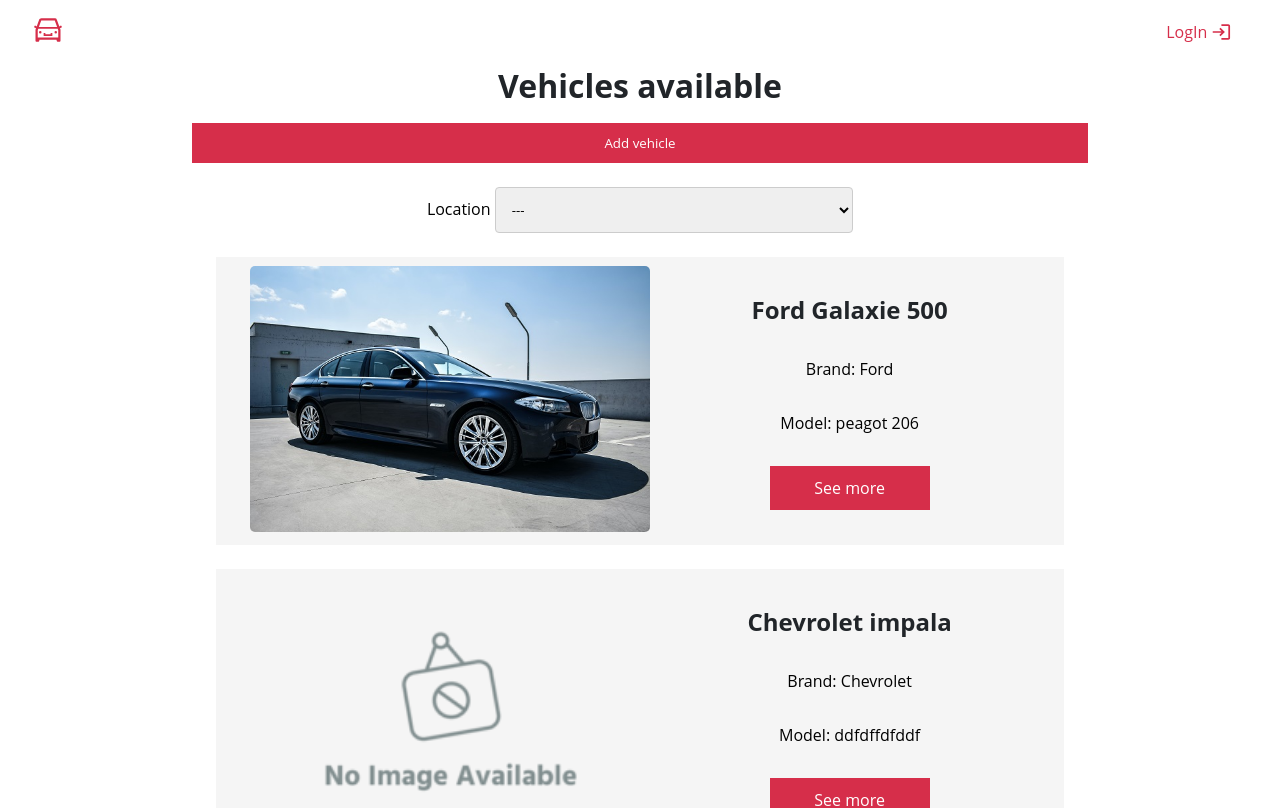
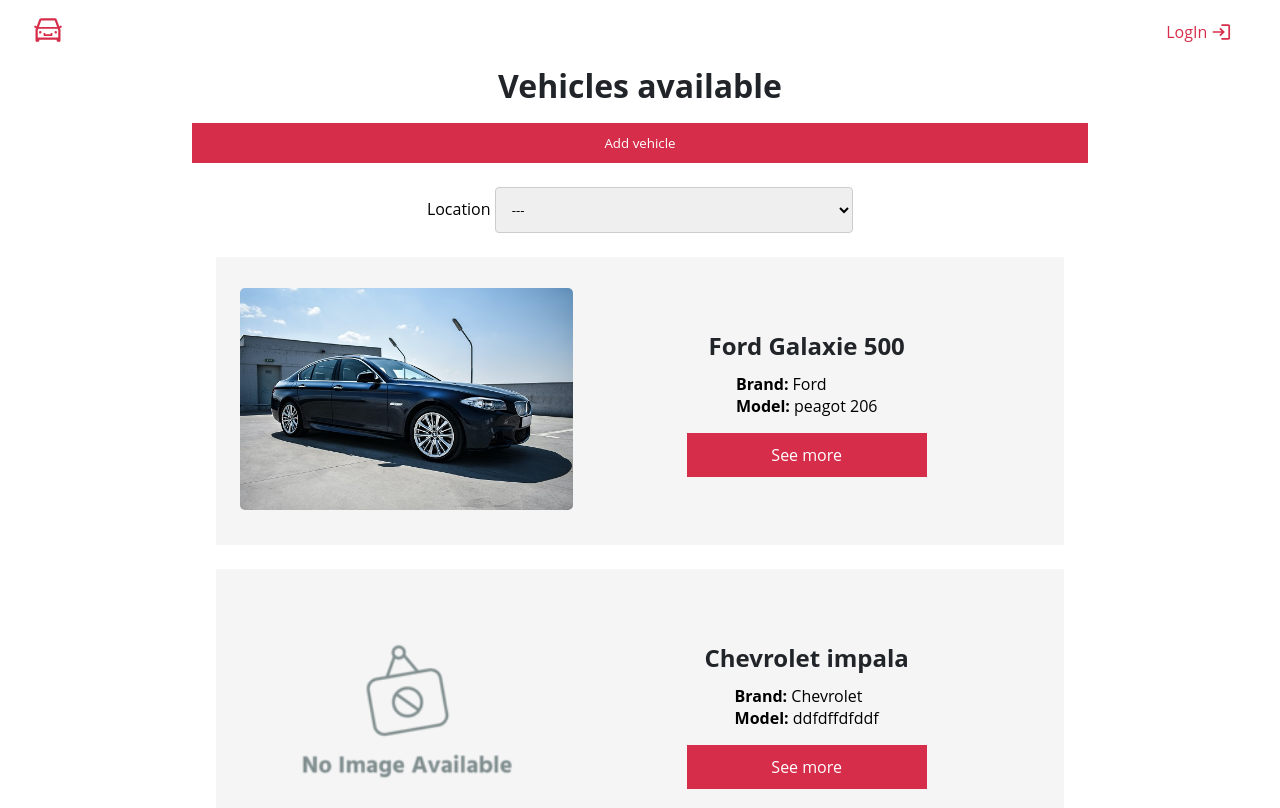
Before and after one commit to nevinalisheva/Berlinale-FMA, a Next.js app: page /vehicles in a window 1280 px wide. Shown: the top 808 px of the page. Built offline with nearby package versions, Linux system fonts and the light colour scheme.

Commit message:
fixed design vehicule list and admin profil

```diff
--- a/components/addVehicule/AddVehicule.js
+++ b/components/addVehicule/AddVehicule.js
@@ -132,7 +132,7 @@
           </div>
         </div>
 
-        <input className="button" type="submit" value="Add Vehicule" />
+        <input className="button" type="submit" value="Add Vehicle" />
       </form>
     </div>
   );
--- a/components/addVehicule/AddVehicule.module.css
+++ b/components/addVehicule/AddVehicule.module.css
@@ -2,6 +2,7 @@
   border-radius: 5px;
   background-color: #f2f2f2;
   padding: 20px;
+  font-size: 0.8rem;
 }
 
 .formContainer input[type="text"],
--- a/components/vehicleCard/VehicleCard.js
+++ b/components/vehicleCard/VehicleCard.js
@@ -24,15 +24,25 @@
         <Image
           src={image ? image : "/Image_not_available.png"}
           alt="vehicle-image"
-          width={400}
-          height={400}
+          layout="fill"
           className={styles.img}
         />
       </div>
       <div className={styles.vehicleListBottomContainer}>
         <h2>{vehicle_name}</h2>
-        {vehicle_brand && <p>Brand: {vehicle_brand}</p>}
-        {vehicle_model && <p>Model: {vehicle_model}</p>}
+        <div>
+          {vehicle_brand && (
+            <p>
+              <b>Brand: </b> {vehicle_brand}
+            </p>
+          )}
+          {vehicle_model && (
+            <p>
+              <b>Model: </b> {vehicle_model}
+            </p>
+          )}
+        </div>
+
         <Link
           className="button"
           key={vehicle_id}
--- a/components/vehicleCard/vehicleCard.module.css
+++ b/components/vehicleCard/vehicleCard.module.css
@@ -6,10 +6,26 @@
   padding: 1.5rem;
   margin: 1.5rem;
   background-color: var(--secondary-background);
+  transition: transform 0.2s; /* Animation */
 }
 
 .vehicleListContainer:hover {
-  box-shadow: var(--box-shadow-hover);
+  /*box-shadow: var(--box-shadow-hover);*/
+  transform: scale(1.02);
+}
+
+.vehicleListTopContainer {
+  width: 100%;
+}
+
+.img {
+  margin: auto;
+  border-radius: 5px;
+
+  object-fit: contain;
+  width: 100% !important;
+  position: relative !important;
+  height: unset !important;
 }
 
 .vehicleListBottomContainer {
@@ -17,11 +33,15 @@
   flex-direction: column;
   justify-content: center;
   align-items: center;
-  width: 70%;
+  width: 100%;
 }
 
-.vehicleListBottomContainer > * {
-  margin: 1rem;
+.vehicleListBottomContainer > h2 {
+  margin: 0.7rem;
+}
+
+.vehicleListBottomContainer > p {
+  margin: 0.2rem;
 }
 
 .vehicleListBottomContainer .button {
@@ -30,14 +50,8 @@
 
 .vehicleListBottomContainer > a {
   text-decoration: none;
-  width: 10rem;
   text-align: center;
-}
-
-.img {
-  margin: 0.6rem;
-  border-radius: 5px;
-  height: 100%;
+  margin-top: 1rem;
 }
 
 @media screen and (min-width: 760px) {
@@ -45,4 +59,16 @@
     flex-direction: row;
     height: 18rem;
   }
+
+  .vehicleListBottomContainer > a {
+    width: 15rem;
+  }
+
+  .vehicleListTopContainer {
+    width: 50%;
+  }
+
+  .vehicleListBottomContainer {
+    width: 70%;
+  }
 }
--- a/pages/vehicles/index.module.css
+++ b/pages/vehicles/index.module.css
@@ -1,6 +1,6 @@
 .container {
   position: relative;
-  width: 70%;
+  width: 90%;
   margin: 4rem auto;
 }
 
@@ -21,3 +21,9 @@
   resize: vertical;
   margin-top: 1rem;
 }
+
+@media screen and (min-width: 760px) {
+  .container {
+    width: 70%;
+  }
+}
```
Also changed, not shown: pages/user/UserProfile.module.css (+8 -1 lines), pages/vehicles/[id].js (+8 -9 lines).
